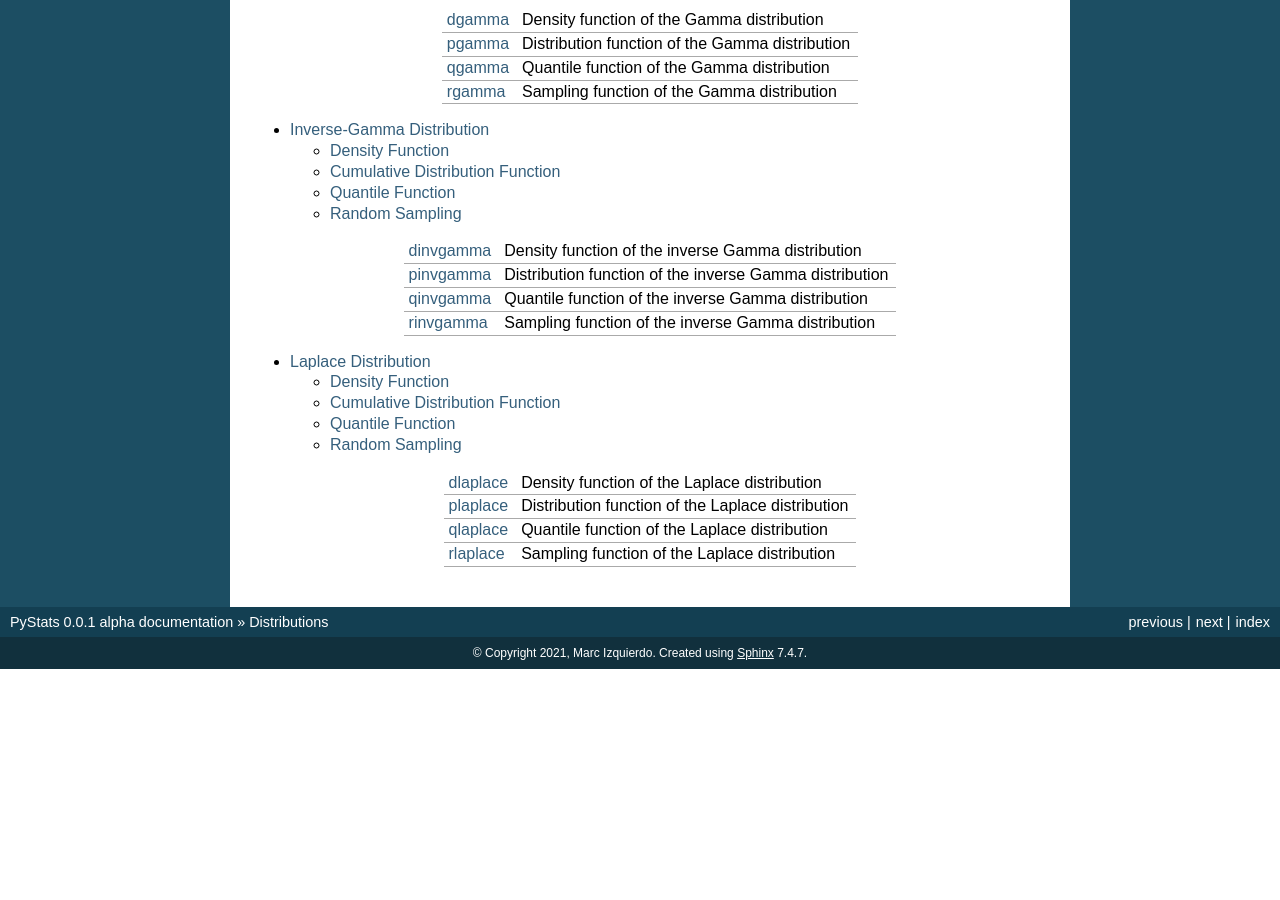
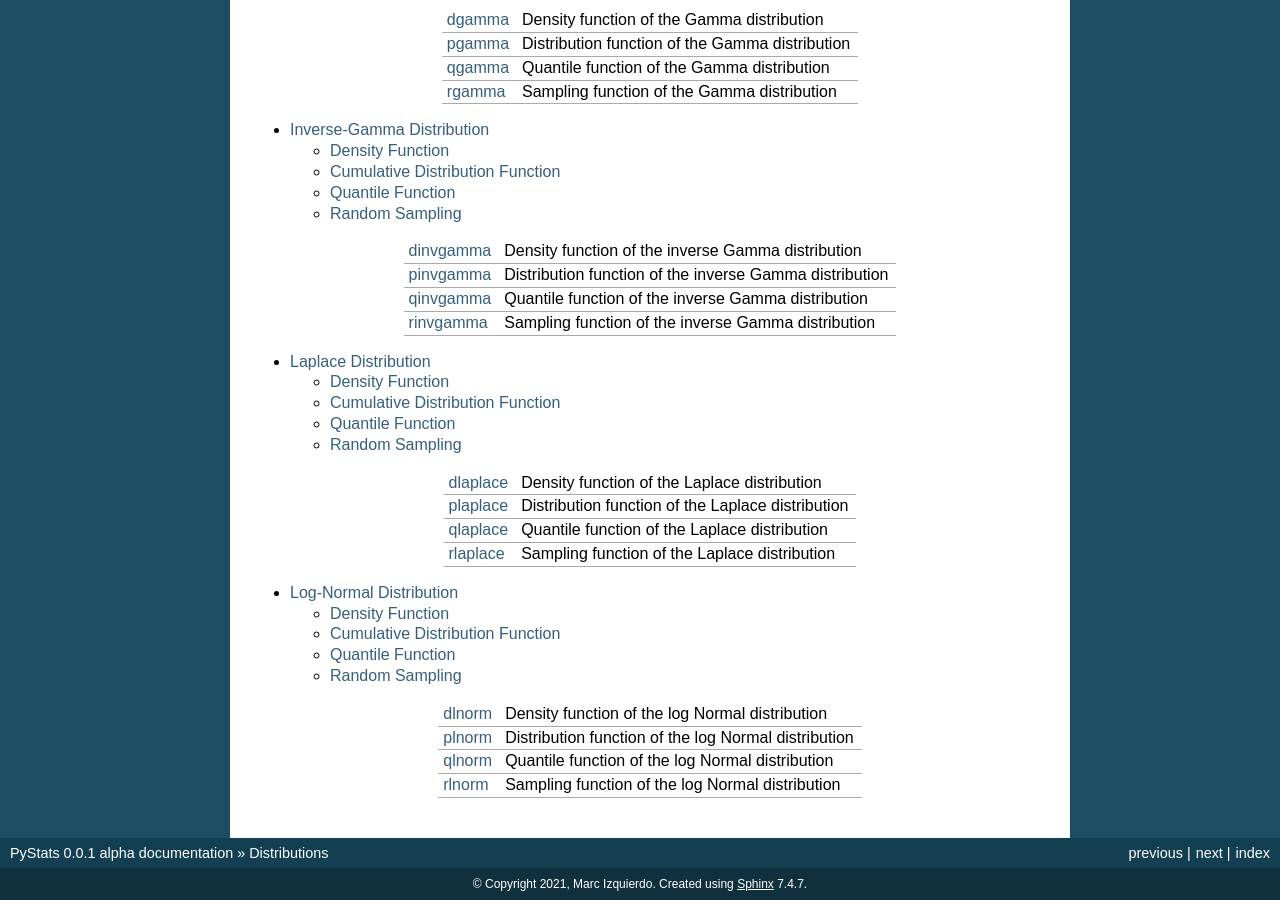
Before and after one commit to marcizhu/PyStats, a Sphinx documentation site: the page built from docs/source/api/index.rst, in a window 1280 px wide and 900 px high, scrolled down 1821 px. Built offline with Sphinx 7.4.7, drawn with Linux system fonts in a browser that asks for light colours; before the commit the page ends 2490 px from its top, so only the background shows below that.

Commit message:
Added docs for Log-Normal distribution

```diff
--- a/docs/source/api/index.rst
+++ b/docs/source/api/index.rst
@@ -178,3 +178,18 @@ Distributions
 +----------------------------------------+--------------------------------------------------------------+
 | :ref:`rlaplace <rlaplace-func-ref1>`   | Sampling function of the Laplace distribution                |
 +----------------------------------------+--------------------------------------------------------------+
+
+.. toctree::
+   :maxdepth: 2
+
+   Log-Normal
+
++----------------------------------------+--------------------------------------------------------------+
+| :ref:`dlnorm <dlnorm-func-ref1>`       | Density function of the log Normal distribution              |
++----------------------------------------+--------------------------------------------------------------+
+| :ref:`plnorm <plnorm-func-ref1>`       | Distribution function of the log Normal distribution         |
++----------------------------------------+--------------------------------------------------------------+
+| :ref:`qlnorm <qlnorm-func-ref1>`       | Quantile function of the log Normal distribution             |
++----------------------------------------+--------------------------------------------------------------+
+| :ref:`rlnorm <rlnorm-func-ref1>`       | Sampling function of the log Normal distribution             |
++----------------------------------------+--------------------------------------------------------------+
```
Also changed, not shown: docs/source/api/Log-Normal.rst (added, +122 -0 lines), 1 other file.
